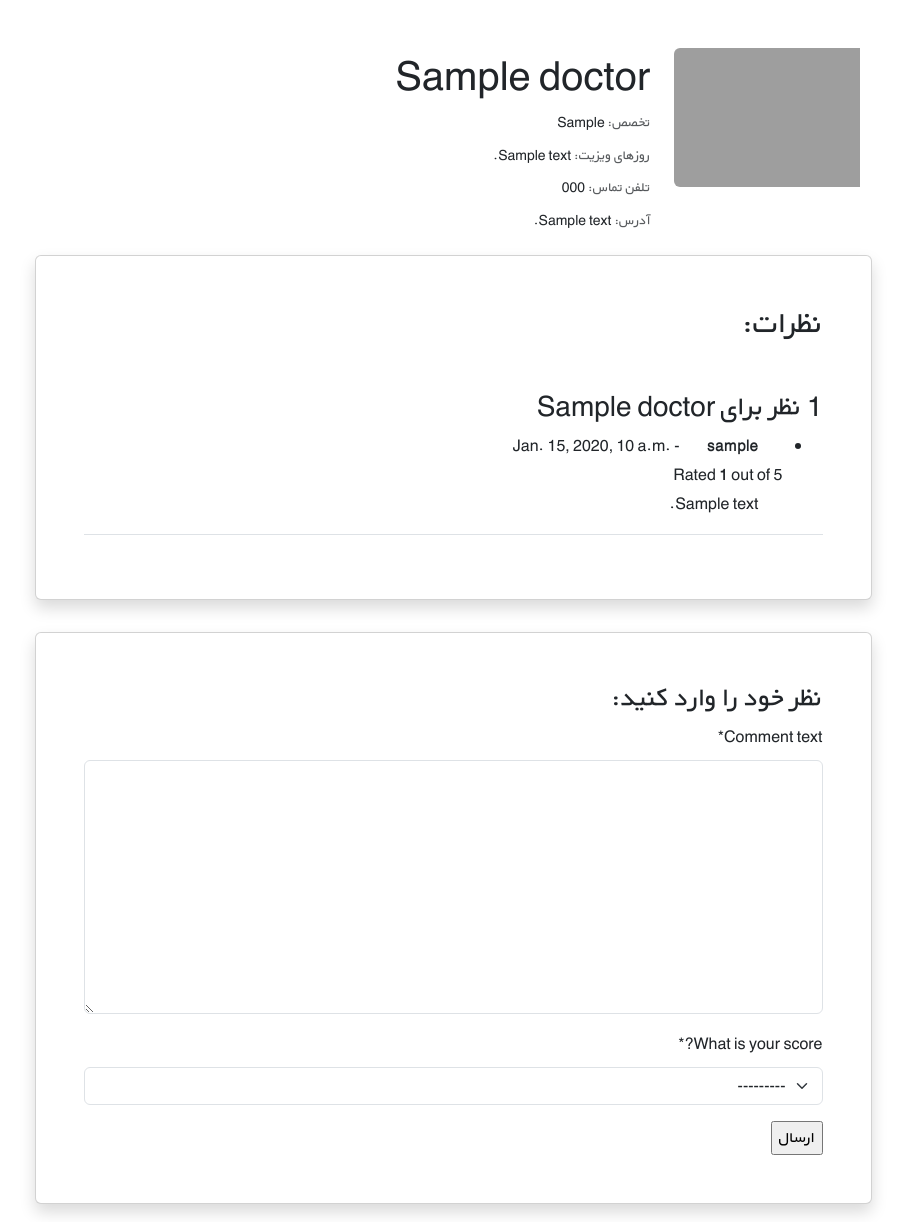
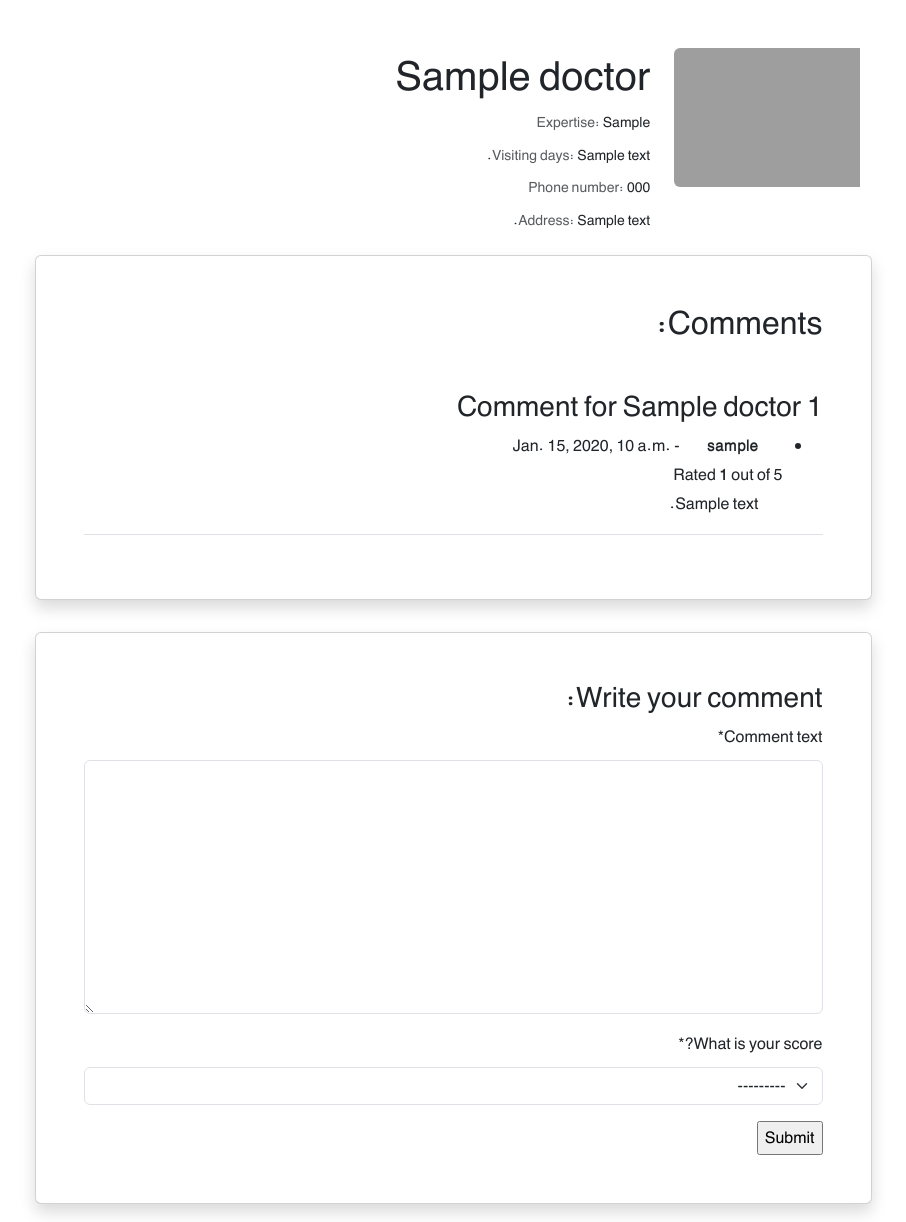
Before and after one commit to farhadfarahani/clinic, a Django app: page /doctors/1/ in a window 1280 px wide. Shown: the part 61-1283 px from the top of the page, without its empty margins (187-1093 px from the left). Run offline with Django 4.2, Linux system fonts and the light colour scheme; tables that the repository leaves empty hold one stand-in row (values such as "Sample post"); parts of the project's set-up code (start-up, migrations or seed data) failed here and were passed over; some libraries are stand-ins or nearby versions; grey boxes are pictures that could not be loaded.

Commit message:
use translation

```diff
--- a/doctors/templates/doctors/doctor_detail.html
+++ b/doctors/templates/doctors/doctor_detail.html
@@ -3,6 +3,7 @@
 {% load static %}
 {% load crispy_forms_tags %}
 {% load comment_tags %}
+{% load i18n %}
 
 {% block content %}
     <div class="container mt-5" dir="rtl">
@@ -18,20 +19,21 @@
                         </div>
                         <div class="col-xs-12 col-md-6 text-center text-md-end mt-md-1 mt-4">
                             <h1>{{ doctor.name }}</h1>
-                            <h1 class="small my-1"><span class="text-muted">تخصص: </span>{{ doctor.expertise }}</h1>
+                            <h1 class="small my-1"><span class="text-muted">{% trans 'Expertise' %}: </span>{{ doctor.expertise }}</h1>
                             <h1 class="small my-1"><span
-                                    class="text-muted">روزهای ویزیت: </span>{{ doctor.visiting_days }}</h1>
-                            <h1 class="small my-1"><span class="text-muted">تلفن تماس: </span>{{ doctor.phone_number }}
+                                    class="text-muted">{% trans 'Visiting days' %}: </span>{{ doctor.visiting_days }}</h1>
+                            <h1 class="small my-1"><span class="text-muted">{% trans 'Phone number' %}: </span>{{ doctor.phone_number }}
                             </h1>
-                            <h1 class="small my-1"><span class="text-muted">آدرس: </span>{{ doctor.address }}</h1>
+                            <h1 class="small my-1"><span
+                                    class="text-muted">{% trans 'Address' %}: </span>{{ doctor.address }}</h1>
                         </div>
                     </div>
                 </div>
                 <div class="d-flex justify-content-center">
                     <div class="card shadow my-3 p-5 w-sm-75 w-100">
-                        <h2 class="mb-5">نظرات:</h2>
+                        <h2 class="mb-5">{% trans 'Comments' %}:</h2>
                         <h3 class="review__title">{{ doctor.comments.all|only_active_comments|length }}
-                            نظر برای {{ doctor.name }}</h3>
+                            {% trans 'Comment for' %} {{ doctor.name }}</h3>
                         <div class="border-bottom mb-3">
                             <ul class="review__list">
                                 {% for comment in doctor.comments.all|only_active_comments %}
@@ -67,11 +69,11 @@
 
                 <div class="d-flex justify-content-center">
                     <div class="card shadow my-3 p-5 w-sm-75 w-100">
-                        <h3>نظر خود را وارد کنید:</h3>
+                        <h3>{% trans 'Write your comment' %}:</h3>
                         <form action="{% url 'comment_create' doctor.id %}" method="POST">
                             {% csrf_token %}
                             {{ comment_form|crispy }}
-                            <input type="submit" value="ارسال">
+                            <input type="submit" value="{% trans 'Submit' %}">
                         </form>
                     </div>
                 </div>
```
Also changed, not shown: doctors/locale/fa/LC_MESSAGES/django.po (added), 1 other file.
